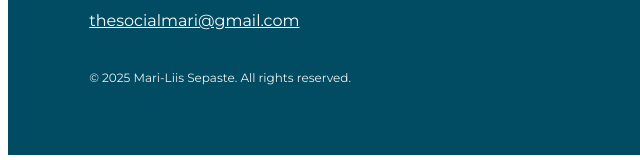
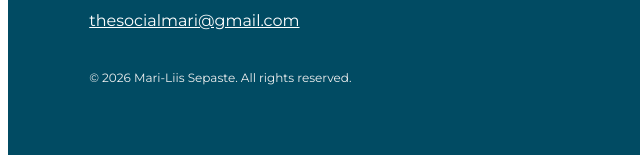
Before and after one commit to thesocialmari/the-social-mari, a plain HTML site: page gallery-events.html in a window 1280 px wide. Shown: the part 5633-5793 px from the top of the page, 0-640 px from the left. Drawn offline with Linux system fonts and the light colour scheme; a web font is replaced by a local one.

Commit message:
Update gallery-events.html

```diff
--- a/gallery-events.html
+++ b/gallery-events.html
@@ -149,7 +149,7 @@
     </a>
 </div>
     <p><a href="mailto:thesocialmari@gmail.com">thesocialmari@gmail.com</a></p>
-    <p>© 2025 Mari-Liis Sepaste. All rights reserved.</p>
+    <p>© 2026 Mari-Liis Sepaste. All rights reserved.</p>
     </div>
 </footer>
 
```
